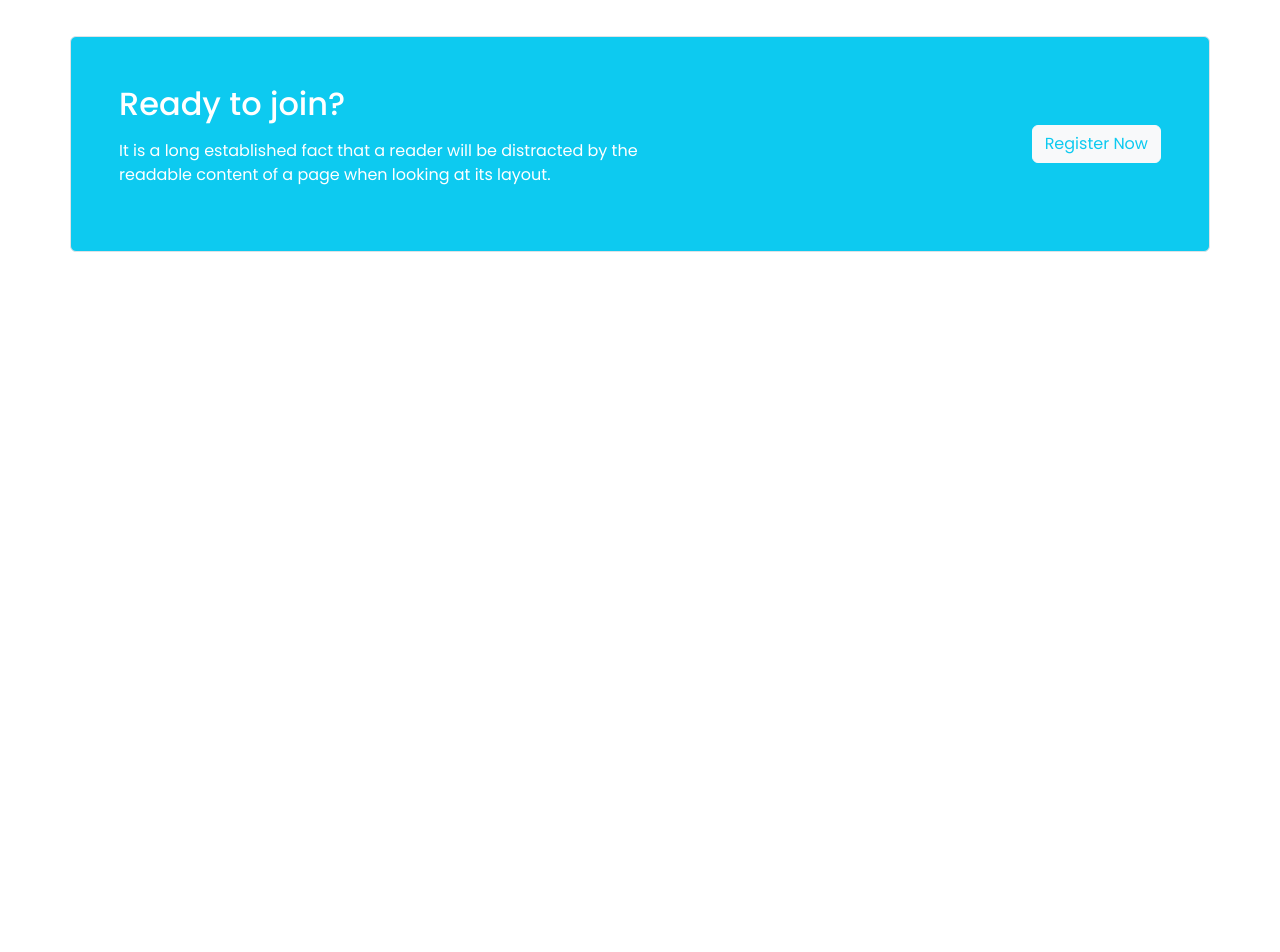
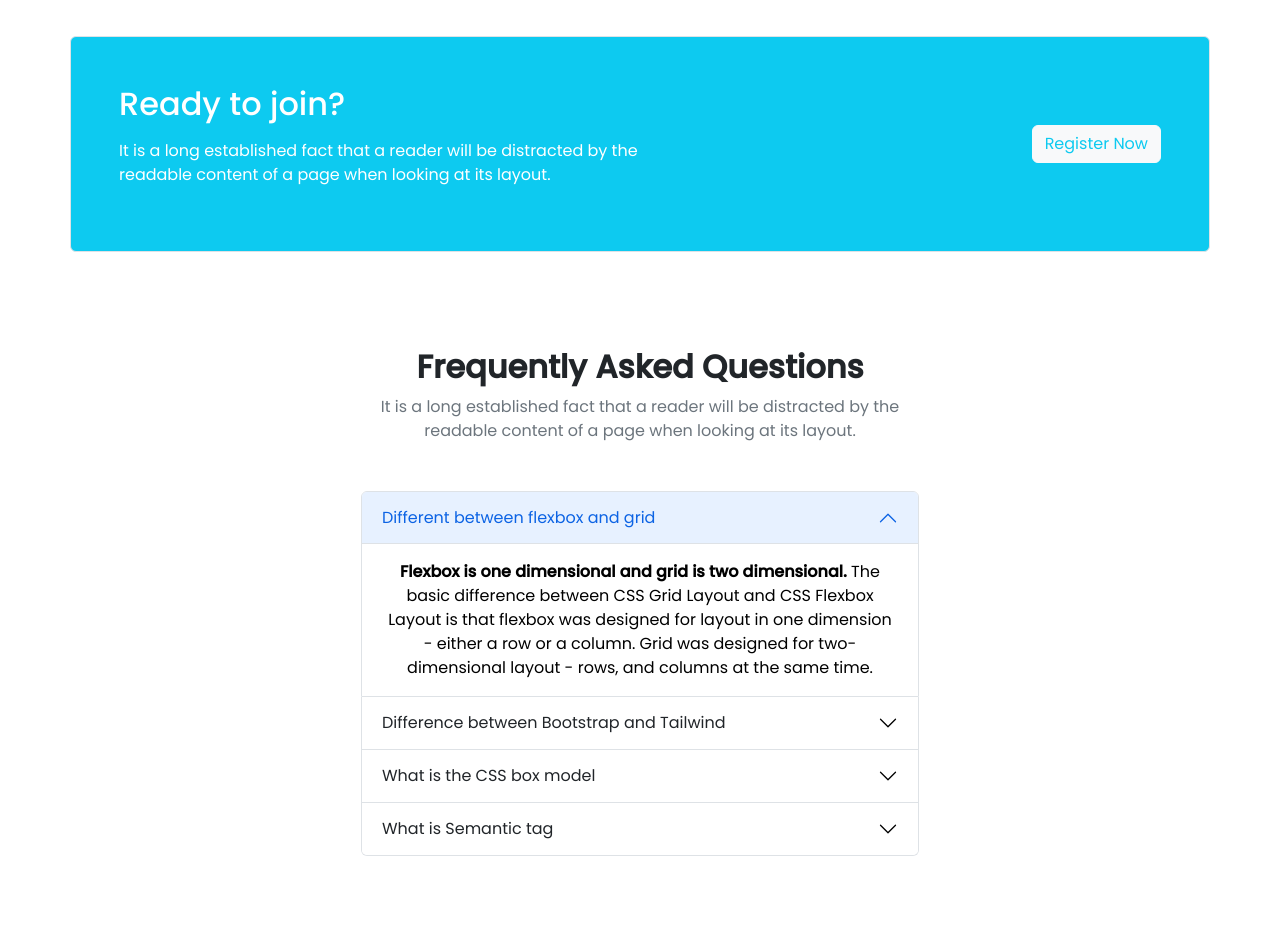
Before and after one commit to foisal-hossen/third-assignment, a plain HTML site: page index.html in a window 1280 px wide. Shown: the part 1652-2604 px from the top of the page. Before the commit the page ends 1952 px from the top, so only its background shows below. Drawn offline with nearby package versions, Linux system fonts and the light colour scheme; a web font is replaced by a local one.

Commit message:
F.A.Q add

```diff
--- a/index.html
+++ b/index.html
@@ -301,6 +301,142 @@ class="d-flex justify-content-between align-items-center joining container bg-in
 </section>
 <!-------------------------------Joining section END----------------------------------------->
 
+<!-----------------------05 F.A.Q START----------------------------------------------------->
+<section class=" container py-5">
+  <div class="faq-header text-center mx-auto w-50">
+    <h2 class="fw-semibold">Frequently Asked Questions</h2>
+    <p class="text-secondary">
+      It is a long established fact that a reader will be distracted by
+      the readable content of a page when looking at its layout.
+    </p>
+
+    <div class="accordion my-5" id="accordionExample">
+      <div class="accordion-item">
+        <h2 class="accordion-header" id="headingOne">
+          <button
+            class="accordion-button"
+            type="button"
+            data-bs-toggle="collapse"
+            data-bs-target="#collapseOne"
+            aria-expanded="true"
+            aria-controls="collapseOne"
+          >
+            Different between flexbox and grid
+          </button>
+        </h2>
+        <div
+          id="collapseOne"
+          class="accordion-collapse collapse show"
+          aria-labelledby="headingOne"
+          data-bs-parent="#accordionExample"
+        >
+          <div class="accordion-body">
+            <strong
+              >Flexbox is one dimensional and grid is two
+              dimensional.</strong
+            >
+            The basic difference between CSS Grid Layout and CSS Flexbox
+            Layout is that flexbox was designed for layout in one
+            dimension - either a row or a column. Grid was designed for
+            two-dimensional layout - rows, and columns at the same time.
+          </div>
+        </div>
+      </div>
+      <div class="accordion-item">
+        <h2 class="accordion-header" id="headingTwo">
+          <button
+            class="accordion-button collapsed"
+            type="button"
+            data-bs-toggle="collapse"
+            data-bs-target="#collapseTwo"
+            aria-expanded="false"
+            aria-controls="collapseTwo"
+          >
+            Difference between Bootstrap and Tailwind
+          </button>
+        </h2>
+        <div
+          id="collapseTwo"
+          class="accordion-collapse collapse"
+          aria-labelledby="headingTwo"
+          data-bs-parent="#accordionExample"
+        >
+          <div class="accordion-body">
+            <strong>Both are CSS frameworks.</strong>Bootstrap comes with
+            a set of pre-styled responsive, mobile-first components that
+            possess a definite UI kit. Tailwind CSS uses a set of utility
+            classes to create a neat UI with more flexibility and
+            uniqueness. Sites created using Bootstrap follow the generic
+            pattern that makes them look identical.
+          </div>
+        </div>
+      </div>
+      <div class="accordion-item">
+        <h2 class="accordion-header" id="headingThree">
+          <button
+            class="accordion-button collapsed"
+            type="button"
+            data-bs-toggle="collapse"
+            data-bs-target="#collapseThree"
+            aria-expanded="false"
+            aria-controls="collapseThree"
+          >
+            What is the CSS box model
+          </button>
+        </h2>
+        <div
+          id="collapseThree"
+          class="accordion-collapse collapse"
+          aria-labelledby="headingThree"
+          data-bs-parent="#accordionExample"
+        >
+          <div class="accordion-body">
+            <strong
+              >In CSS, the term "box model" is used when talking about
+              design and layout.</strong
+            >
+            The CSS box model is essentially a box that wraps around every
+            HTML element. It consists of: margins, borders, padding, and
+            the actual content. The image below illustrates the box model.
+          </div>
+        </div>
+      </div>
+      <div class="accordion-item">
+        <h2 class="accordion-header" id="headingFour">
+          <button
+            class="accordion-button collapsed"
+            type="button"
+            data-bs-toggle="collapse"
+            data-bs-target="#collapseFour"
+            aria-expanded="false"
+            aria-controls="collapseFour"
+          >
+            What is Semantic tag
+          </button>
+        </h2>
+        <div
+          id="collapseFour"
+          class="accordion-collapse collapse"
+          aria-labelledby="headingFour"
+          data-bs-parent="#accordionExample"
+        >
+          <div class="accordion-body">
+            <strong
+              >the tags that provide meaning to an HTML page rather than
+              just presentation.</strong
+            >
+            It makes HTML more comprehensible by better defining the
+            different sections and layout of web pages.The core
+            characteristic of a semantic element is that it clearly
+            communicated its meaning to both the developer and the
+            browser. These elements clearly define its content.
+          </div>
+        </div>
+      </div>
+    </div>
+  </div>
+  </section>
+  <!----------------------------F.A.Q END---------------------------------------------------->
 
     </main>
 
```
